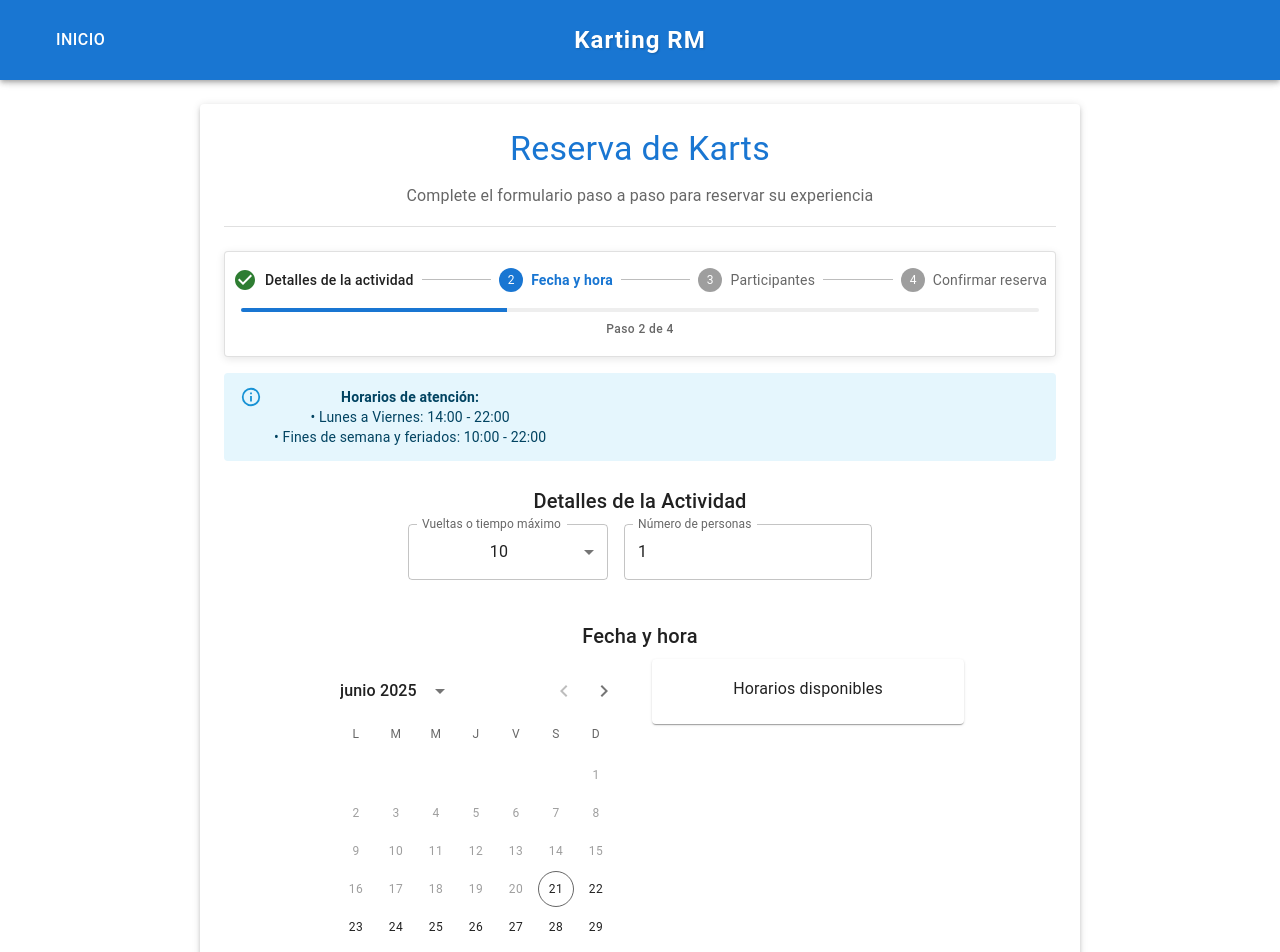
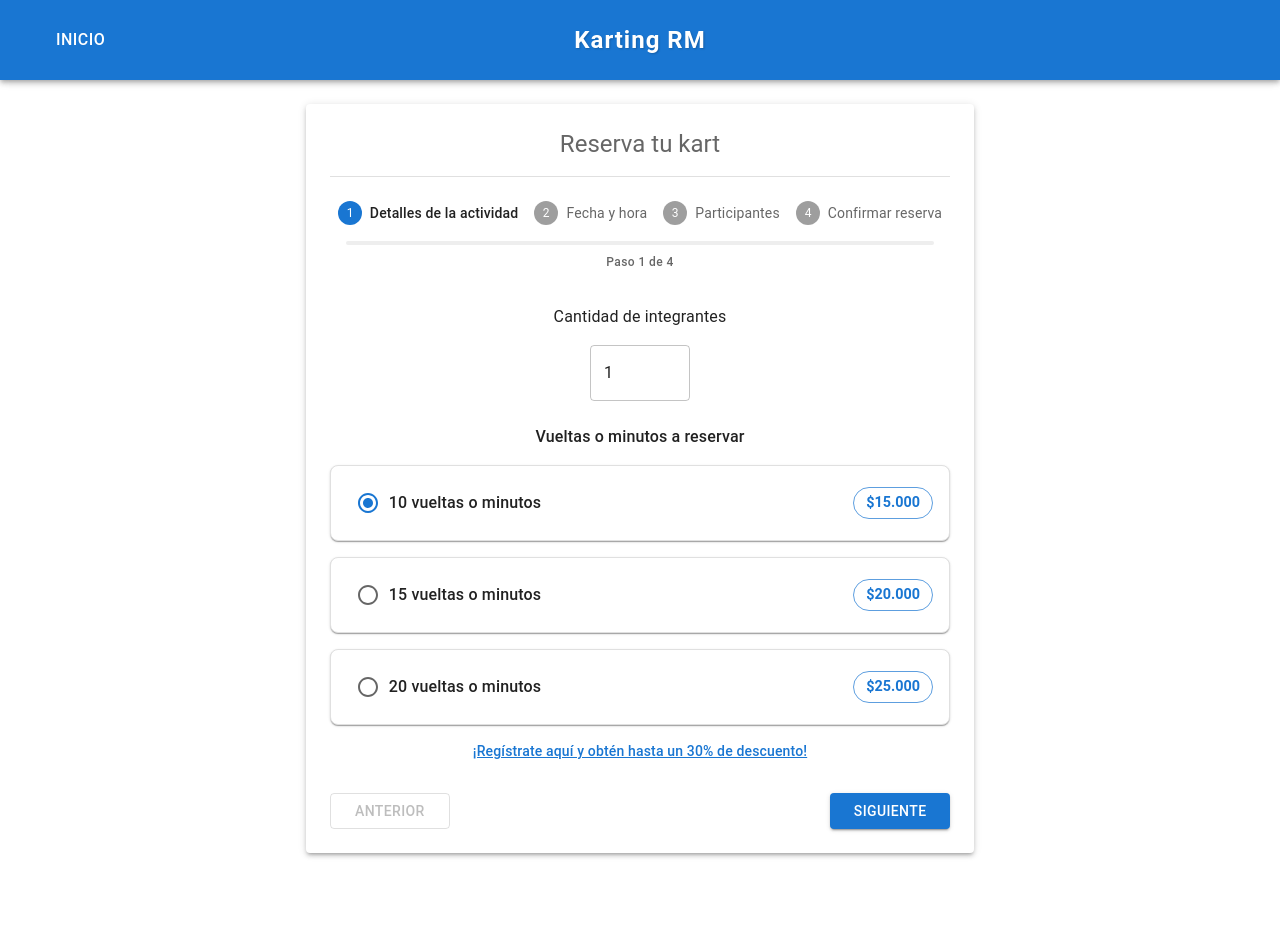
Before and after one commit to Linna-Lpz/Tingeso-2-kartingRM-Ms, a React (Vite) app in the folder karting2Frontend/: page /kartBookingForm in a window 1280 px wide. Shown: the top 952 px of the page. Built offline with nearby package versions, Linux system fonts and the light colour scheme; some icons are missing.

Commit message:
Modificación estructura 3
frontend: se muestran los parámetros de la reserva por separado, añadiendo indicadores

```diff
--- a/karting2Frontend/src/components/KartBookingForm.jsx
+++ b/karting2Frontend/src/components/KartBookingForm.jsx
@@ -83,12 +83,33 @@ const KartBookingForm = () => {
   else if(lapsOrMaxTime === 15) blockDuration = 35;
   else if(lapsOrMaxTime === 20) blockDuration = 40;
 
-  // Función para determinar el paso actual basado en datos completados
-  const getCurrentStep = () => {
-    if (!lapsOrMaxTime || !numOfPeople) return 0;
-    if (!bookingDate || !bookingTime) return 1;
-    if (people.length < numOfPeople) return 2;
-    return 3;
+  // Funciones para navegación entre pasos
+  const nextStep = () => {
+    if (activeStep < steps.length - 1) {
+      setActiveStep(activeStep + 1);
+    }
+  };
+
+  const prevStep = () => {
+    if (activeStep > 0) {
+      setActiveStep(activeStep - 1);
+    }
+  };
+
+  // Función para validar si se puede avanzar al siguiente paso
+  const canProceedToNextStep = () => {
+    switch (activeStep) {
+      case 0: // Detalles de la actividad
+        return lapsOrMaxTime && numOfPeople >= 1 && numOfPeople <= 15;
+      case 1: // Fecha y hora
+        return bookingDate && bookingTime;
+      case 2: // Participantes
+        return people.length === numOfPeople;
+      case 3: // Confirmar reserva
+        return true;
+      default:
+        return false;
+    }
   };
 
   // Función para limpiar todos los errores
@@ -200,7 +221,6 @@ const KartBookingForm = () => {
   const handleTimeChange = (newTime) => {
     setBookingTime(newTime);
     setTimeError(''); // Limpiar error cuando se selecciona una hora
-    setActiveStep(getCurrentStep());
   };
 
   const handleLapsOrMaxTimeChange = (value) => {
@@ -209,7 +229,6 @@ const KartBookingForm = () => {
       setLapsError('El número de vueltas o tiempo máximo permitido debe ser 10, 15 ó 20');
     } else {
       setLapsError('');
-      setActiveStep(getCurrentStep());
     }
   };
 
@@ -219,7 +238,10 @@ const KartBookingForm = () => {
       setPeopleError('El número de personas debe ser entre 1 y 15');
     } else {
       setPeopleError('');
-      setActiveStep(getCurrentStep());
+      // Resetear lista de participantes si el número cambia
+      if (people.length > value) {
+        setPeople(people.slice(0, value));
+      }
     }
   };
 
@@ -278,7 +300,6 @@ const KartBookingForm = () => {
   const handleDateChange = (newDate) => {
     setBookingDate(newDate);
     setDateError(''); // Limpiar error cuando se selecciona una fecha
-    setActiveStep(getCurrentStep());
     if (newDate) {
       fetchReservedTimes(newDate); // Llama a la función unificada para obtener los horarios reservados
     }
@@ -322,7 +343,6 @@ const KartBookingForm = () => {
     setPeople([...people, person]);
     setPerson({ rut: '', name: '', email: '' });
     clearErrors();
-    setActiveStep(getCurrentStep());
   };
 
   // Función para eliminar una persona de la lista de participantes
@@ -330,7 +350,6 @@ const KartBookingForm = () => {
     const updatedPeople = [...people];
     updatedPeople.splice(index, 1);
     setPeople(updatedPeople);
-    setActiveStep(getCurrentStep());
   };
 
   // Función mejorada con mejor feedback (Nielsen: Visibilidad del estado del sistema)
@@ -411,50 +430,138 @@ const KartBookingForm = () => {
     }
   };
 
-  // Función para mostrar resumen de la reserva (Nielsen: Prevención de errores)
+  // Función para renderizar el resumen de la reserva completo
   const renderBookingSummary = () => {
-    if (getCurrentStep() < 3) return null;
+    return (
+      <Card sx={{ mb: 3, bgcolor: 'background.paper' }}>
+        <CardContent>
+          <Typography variant="h5" gutterBottom sx={{ display: 'flex', alignItems: 'center', gap: 1, mb: 3 }}>
+            <InfoIcon color="primary" />
+            Resumen de la reserva
+          </Typography>
 
-    return (
-      <Card sx={{ mb: 3, bgcolor: 'primary.light', color: 'primary.contrastText' }}>
-        <CardContent>
-          <Typography variant="h6" gutterBottom sx={{ display: 'flex', alignItems: 'center', gap: 1 }}>
-            <InfoIcon />
-            Resumen de su reserva
+          <Box sx={{ display: 'grid', gap: 2 }}>
+            <Typography variant="body1" align="left">
+              <strong>N° de vueltas o tiempo máximo:</strong> {lapsOrMaxTime}
             </Typography>
-          <Box sx={{ display: 'flex', flexWrap: 'wrap', gap: 1, mt: 2 }}>
-            <Chip
-              label={`${lapsOrMaxTime} vueltas/minutos`}
-              color="secondary"
-              size="small"
-            />
-            <Chip
-              label={`${numOfPeople} persona${numOfPeople > 1 ? 's' : ''}`}
-              color="secondary"
-              size="small"
-            />
-            {bookingDate && (
-              <Chip
-                label={bookingDate.toLocaleDateString('es-CL')}
-                color="secondary"
-                size="small"
-              />
-            )}
-            {bookingTime && (
-              <Chip
-                label={bookingTime.toLocaleTimeString('es-CL', { hour: '2-digit', minute: '2-digit' })}
-                color="secondary"
-                size="small"
-              />
-            )}
-            <Chip
-              label={`Duración: ${blockDuration} min`}
-              color="secondary"
-              size="small"
-            />
+
+            <Typography variant="body1" align="left">
+              <strong>Cantidad de integrantes:</strong> {numOfPeople}
+            </Typography>
+
+            <Typography variant="body1" align="left">
+              <strong>Fecha y hora:</strong> {bookingDate ? bookingDate.toLocaleDateString('es-CL') : ''} {bookingTime ? bookingTime.toLocaleTimeString('es-CL', { hour: '2-digit', minute: '2-digit' }) : ''}
+            </Typography>
+
+            <Box>
+              <Typography variant="body1" sx={{ mb: 1 }}  align="left">
+                <strong>Integrantes:</strong>
+              </Typography>
+              {people.map((person, index) => (
+                <Typography key={index} variant="body2" sx={{ ml: 2 }}>
+                  {person.rut} - {person.name} - {person.email}
+                </Typography>
+              ))}
+            </Box>
           </Box>
         </CardContent>
       </Card>
+    );
+  };
+
+  // Función para renderizar el contenido de cada paso
+  const renderStepContent = () => {
+    switch (activeStep) {
+      case 0:
+        return (
+          <ActivityDetailsSection
+            lapsOrMaxTime={lapsOrMaxTime}
+            numOfPeople={numOfPeople}
+            onLapsChange={handleLapsOrMaxTimeChange}
+            onPeopleChange={handleNumOfPeopleChange}
+            lapsError={lapsError}
+            peopleError={peopleError}
+          />
+        );
+      case 1:
+        return (
+          <DateTimeSection
+            bookingDate={bookingDate}
+            bookingTime={bookingTime}
+            onDateChange={handleDateChange}
+            onTimeChange={handleTimeChange}
+            shouldDisableTime={shouldDisableTime}
+            dateError={dateError}
+            timeError={timeError}
+            loadingTimes={loadingTimes}
+          />
+        );
+      case 2:
+        return (
+          <ParticipantsSection
+            person={person}
+            people={people}
+            numOfPeople={numOfPeople}
+            onPersonChange={setPerson}
+            onAddPerson={addPerson}
+            onRemovePerson={removePerson}
+            rutError={rutError}
+            nameError={nameError}
+            emailError={emailError}
+          />
+        );
+      case 3:
+        return renderBookingSummary();
+      default:
+        return null;
+    }
+  };
+
+  // Función para renderizar los botones de navegación
+  const renderNavigationButtons = () => {
+    return (
+      <Box sx={{ display: 'flex', justifyContent: 'space-between', mt: 4 }}>
+        <Button
+          variant="outlined"
+          onClick={prevStep}
+          disabled={activeStep === 0}
+          sx={{ minWidth: 120 }}
+        >
+          Anterior
+        </Button>
+
+        <Box sx={{ display: 'flex', gap: 2 }}>
+          {activeStep < 3 && (
+            <Button
+              variant="contained"
+              onClick={nextStep}
+              disabled={!canProceedToNextStep()}
+              sx={{ minWidth: 120 }}
+            >
+              Siguiente
+            </Button>
+          )}
+
+          {activeStep === 3 && (
+            <Button
+              variant="contained"
+              color="primary"
+              onClick={handleSubmit}
+              disabled={isLoading}
+              sx={{ minWidth: 160 }}
+            >
+              {isLoading ? (
+                <Box sx={{ display: 'flex', alignItems: 'center', gap: 1 }}>
+                  <CircularProgress size={20} color="inherit" />
+                  Procesando...
+                </Box>
+              ) : (
+                'Realizar reserva'
+              )}
+            </Button>
+          )}
+        </Box>
+      </Box>
     );
   };
 
@@ -462,32 +569,16 @@ const KartBookingForm = () => {
     <LocalizationProvider dateAdapter={AdapterDateFns} adapterLocale={es}>
       <Container maxWidth="xl" sx={{ mt: 4, mb: 4 }}>
         <Paper elevation={3} sx={{ p: 3 }}>
-          {/* Header con información clara (Nielsen: Estándares y consistencia) */}
-          <Typography variant="h4" gutterBottom align="center" color="primary">
-            Reserva de Karts
-          </Typography>
-          <Typography variant="subtitle1" align="center" color="text.secondary" sx={{ mb: 2 }}>
-            Complete el formulario paso a paso para reservar su experiencia
+          {/* Header con información clara */}
+          <Typography variant="h5" align="center" color="text.secondary" sx={{ mb: 2 }}>
+            Reserva tu kart
           </Typography>
           <Divider sx={{ mb: 3 }} />
 
-          {/* Indicador de progreso fijo (Nielsen: Visibilidad del estado del sistema) */}
-          <Box
-            sx={{
-              position: 'sticky',
-              top: 80,
-              zIndex: 1000,
-              backgroundColor: 'background.paper',
-              py: 2,
-              mb: 2,
-              borderRadius: 1,
-              boxShadow: '0 2px 8px rgba(0,0,0,0.1)',
-              border: '1px solid',
-              borderColor: 'divider'
-            }}
-          >
+          {/* Indicador de progreso */}
+          <Box sx={{ mb: 4 }}>
             <Stepper
-              activeStep={getCurrentStep()}
+              activeStep={activeStep}
               sx={{
                 '& .MuiStepLabel-root': {
                   cursor: 'default'
@@ -497,12 +588,12 @@ const KartBookingForm = () => {
               {steps.map((label, index) => (
                 <Step key={label}>
                   <StepLabel
-                    icon={getCurrentStep() > index ? <CheckCircleIcon color="success" /> : undefined}
+                    icon={activeStep > index ? <CheckCircleIcon color="success" /> : undefined}
                     sx={{
                       '& .MuiStepLabel-label': {
                         fontSize: { xs: '0.75rem', sm: '0.875rem' },
-                        fontWeight: getCurrentStep() === index ? 600 : 400,
-                        color: getCurrentStep() === index ? 'primary.main' : 'text.secondary'
+                        fontWeight: activeStep === index ? 600 : 400,
+                        color: activeStep === index ? 'primary.main' : 'text.secondary'
                       }
                     }}
                   >
@@ -512,7 +603,7 @@ const KartBookingForm = () => {
               ))}
             </Stepper>
 
-            {/* Indicador de progreso visual adicional */}
+            {/* Indicador de progreso visual */}
             <Box sx={{ mt: 2, px: 2 }}>
               <Box
                 sx={{
@@ -525,7 +616,7 @@ const KartBookingForm = () => {
               >
                 <Box
                   sx={{
-                    width: `${(getCurrentStep() / (steps.length - 1)) * 100}%`,
+                    width: `${(activeStep / (steps.length - 1)) * 100}%`,
                     height: '100%',
                     backgroundColor: 'primary.main',
                     transition: 'width 0.3s ease-in-out'
@@ -542,12 +633,12 @@ const KartBookingForm = () => {
                   fontWeight: 500
                 }}
               >
-                Paso {getCurrentStep() + 1} de {steps.length}
+                Paso {activeStep + 1} de {steps.length}
               </Typography>
             </Box>
           </Box>
 
-          {/* Mensajes de estado (Nielsen: Visibilidad del estado del sistema) */}
+          {/* Mensajes de estado */}
           {successMessage && (
             <Alert
               severity="success"
@@ -568,16 +659,18 @@ const KartBookingForm = () => {
             </Alert>
           )}
 
-          {/* Información de horarios (Nielsen: Ayuda y documentación) */}
+          {/* Información de horarios */}
+          {activeStep === 1 && (
             <Alert severity="info" sx={{ mb: 3 }}>
-            <Typography variant="body2" sx={{ display: 'inline', alignItems: 'center' }}>
+              <Typography variant="body2">
                 <strong>Horarios de atención:</strong><br />
                 • Lunes a Viernes: 14:00 - 22:00<br />
                 • Fines de semana y feriados: 10:00 - 22:00
               </Typography>
             </Alert>
+          )}
 
-          {/* Indicador de carga para horarios (Nielsen: Visibilidad del estado del sistema) */}
+          {/* Indicador de carga para horarios */}
           {loadingTimes && (
             <Alert severity="info" sx={{ mb: 3 }}>
               <Box sx={{ display: 'flex', alignItems: 'center', gap: 2 }}>
@@ -587,78 +680,13 @@ const KartBookingForm = () => {
             </Alert>
           )}
 
-          <form onSubmit={handleSubmit}>
-            <ActivityDetailsSection
-              lapsOrMaxTime={lapsOrMaxTime}
-              numOfPeople={numOfPeople}
-              onLapsChange={handleLapsOrMaxTimeChange}
-              onPeopleChange={handleNumOfPeopleChange}
-              lapsError={lapsError}
-              peopleError={peopleError}
-            />
+          {/* Contenido del paso actual */}
+          <Box sx={{ minHeight: 400 }}>
+            {renderStepContent()}
+          </Box>
 
-            <DateTimeSection
-              bookingDate={bookingDate}
-              bookingTime={bookingTime}
-              onDateChange={handleDateChange}
-              onTimeChange={handleTimeChange}
-              shouldDisableTime={shouldDisableTime}
-              dateError={dateError}
-              timeError={timeError}
-              loadingTimes={loadingTimes}
-            />
-
-            <ParticipantsSection
-              person={person}
-              people={people}
-              numOfPeople={numOfPeople}
-              onPersonChange={setPerson}
-              onAddPerson={addPerson}
-              onRemovePerson={removePerson}
-              rutError={rutError}
-              nameError={nameError}
-              emailError={emailError}
-            />
-
-            {/* Resumen de la reserva (Nielsen: Prevención de errores) */}
-            {renderBookingSummary()}
-
-            {/* Botón de envío mejorado (Nielsen: Control y libertad del usuario) */}
-            <Box sx={{ textAlign: 'center', mt: 4 }}>
-              <Button
-                type="submit"
-                variant="contained"
-                color="primary"
-                size="large"
-                disabled={
-                  people.length < numOfPeople ||
-                  !bookingDate ||
-                  !bookingTime ||
-                  !lapsOrMaxTime ||
-                  isLoading
-                }
-                sx={{
-                  minWidth: 200,
-                  position: 'relative'
-                }}
-              >
-                {isLoading ? (
-                  <Box sx={{ display: 'flex', alignItems: 'center', gap: 1 }}>
-                    <CircularProgress size={20} color="inherit" />
-                    Procesando...
-                  </Box>
-                ) : (
-                  'Confirmar Reserva'
-                )}
-              </Button>
-
-              {/* Texto de ayuda (Nielsen: Ayuda y documentación) */}
-              <Typography variant="caption" display="block" sx={{ mt: 1, color: 'text.secondary' }}>
-                {people.length < numOfPeople &&
-                  `Faltan ${numOfPeople - people.length} participante${numOfPeople - people.length > 1 ? 's' : ''}`}
-              </Typography>
-            </Box>
-          </form>
+          {/* Botones de navegación */}
+          {renderNavigationButtons()}
         </Paper>
       </Container>
     </LocalizationProvider>
--- a/karting2Frontend/src/components/booking/ActivityDetailsSection.jsx
+++ b/karting2Frontend/src/components/booking/ActivityDetailsSection.jsx
@@ -1,5 +1,18 @@
 import React from 'react';
-import { Typography, Grid, FormControl, InputLabel, Select, MenuItem, TextField, Alert } from '@mui/material';
+import {
+  Typography,
+  Grid,
+  TextField,
+  Alert,
+  Box,
+  FormControl,
+  FormControlLabel,
+  Radio,
+  RadioGroup,
+  Paper,
+  Chip
+} from '@mui/material';
+import { useNavigate } from 'react-router-dom';
 
 const ActivityDetailsSection = ({
   lapsOrMaxTime,
@@ -9,10 +22,22 @@ const ActivityDetailsSection = ({
   lapsError,
   peopleError
 }) => {
+  const navigate = useNavigate();
+
+  // Función para redirigir al registro de cliente
+  const handleRegisterClick = () => {
+    navigate('/clientRegister');
+  };
+
+  // Definir opciones con precios
+  const lapsOptions = [
+    { value: 10, label: '10 vueltas o minutos', price: '$15.000' },
+    { value: 15, label: '15 vueltas o minutos', price: '$20.000' },
+    { value: 20, label: '20 vueltas o minutos', price: '$25.000' }
+  ];
+
   return (
-    <>
-      <Typography variant="h6" gutterBottom>Detalles de la Actividad</Typography>
-
+    <Box>
       {lapsError && (
         <Alert severity="error" sx={{ mb: 2 }}>
           {lapsError}
@@ -25,36 +50,105 @@ const ActivityDetailsSection = ({
         </Alert>
       )}
 
-      <Grid container spacing={2} sx={{ mb: 5 }} justifyContent={'center'}>
-        <Grid>
-          <FormControl fullWidth sx={{ minWidth: 200 }} error={!!lapsError}>
-            <InputLabel id="laps-select-label">Vueltas o tiempo máximo</InputLabel>
-            <Select
-              labelId="laps-select-label"
+        {/* Selector de cantidad de integrantes */}
+        <Grid item xs={12}>
+          <Box sx={{ mb: 3 }}>
+            <Typography variant="body1" sx={{ mb: 2 }}>
+              Cantidad de integrantes
+            </Typography>
+            <TextField
+              fullWidth
+              type="number"
+              value={numOfPeople}
+              onChange={(e) => onPeopleChange(parseInt(e.target.value) || 1)}
+              slotProps={{ min: 1, max: 15 }}
+              error={!!peopleError}
+              sx={{
+                maxWidth: 100,
+                '& .MuiOutlinedInput-root': {
+                  height: 56
+                }
+              }}
+              placeholder="Seleccione cantidad"
+            />
+          </Box>
+        </Grid>
+
+        {/* Selector de vueltas con precios */}
+        <Grid item xs={12}>
+          <Typography variant="body1" sx={{ mb: 2, fontWeight: 500 }}>
+            Vueltas o minutos a reservar
+          </Typography>
+          <FormControl component="fieldset" error={!!lapsError} sx={{ width: '100%' }}>
+            <RadioGroup
               value={lapsOrMaxTime}
-              label="Vueltas o tiempo máximo"
-              onChange={(e) => onLapsChange(e.target.value)}
+              onChange={(e) => onLapsChange(parseInt(e.target.value))}
+              sx={{ gap: 2 }}
             >
-              <MenuItem value={10}>10</MenuItem>
-              <MenuItem value={15}>15</MenuItem>
-              <MenuItem value={20}>20</MenuItem>
-            </Select>
+              {lapsOptions.map((option) => (
+                <Paper
+                  key={option.value}
+                  sx={{
+                    p: 2,
+                    border: 1,
+                    borderColor: 'grey.300',
+                    borderRadius: 2,
+                    backgroundColor: 'background.paper',
+                    transition: 'all 0.2s ease-in-out',
+                    cursor: 'pointer',
+                    '&:hover': {
+                      borderColor: 'grey.400',
+                      boxShadow: 1
+                    }
+                  }}
+                  onClick={() => onLapsChange(option.value)}
+                >
+                  <Box sx={{ display: 'flex', alignItems: 'center', justifyContent: 'space-between' }}>
+                    <FormControlLabel
+                      value={option.value}
+                      control={<Radio />}
+                      label={
+                        <Typography variant="body1" sx={{ fontWeight: 500 }}>
+                          {option.label}
+                        </Typography>
+                      }
+                      sx={{ margin: 0, flexGrow: 1 }}
+                    />
+                    <Chip
+                      label={option.price}
+                      color="primary"
+                      variant="outlined"
+                      sx={{
+                        fontWeight: 600,
+                        fontSize: '0.9rem',
+                        minWidth: 80
+                      }}
+                    />
+                  </Box>
+                </Paper>
+              ))}
+            </RadioGroup>
           </FormControl>
         </Grid>
-        <Grid>
-          <TextField
-            fullWidth
-            label="Número de personas"
-            type="number"
-            value={numOfPeople}
-            onChange={(e) => onPeopleChange(parseInt(e.target.value))}
-            slotProps={{min: 1, max: 15}}
-            error={!!peopleError}
-            sx={{ minWidth: 200 }}
-          />
+
+        {/* Texto promocional */}
+        <Grid item xs={12}>
+          <Box sx={{ textAlign: 'center', mt: 2 }}>
+            <Typography
+              variant="body2"
+              sx={{
+                color: 'primary.main',
+                fontWeight: 500,
+                textDecoration: 'underline',
+                cursor: 'pointer'
+              }}
+              onClick={handleRegisterClick}
+            >
+              ¡Regístrate aquí y obtén hasta un 30% de descuento!
+            </Typography>
+          </Box>
         </Grid>
-      </Grid>
-    </>
+    </Box>
   );
 };
 
```
Lines whose indentation alone changed are shown as unchanged.
